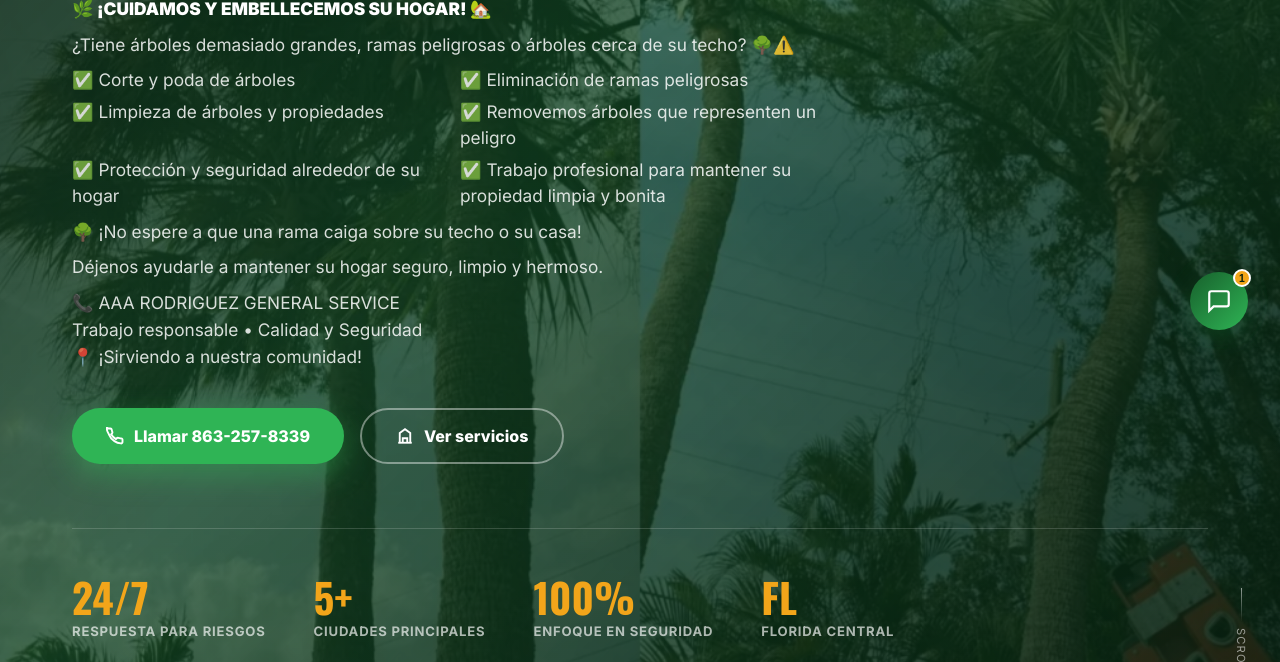
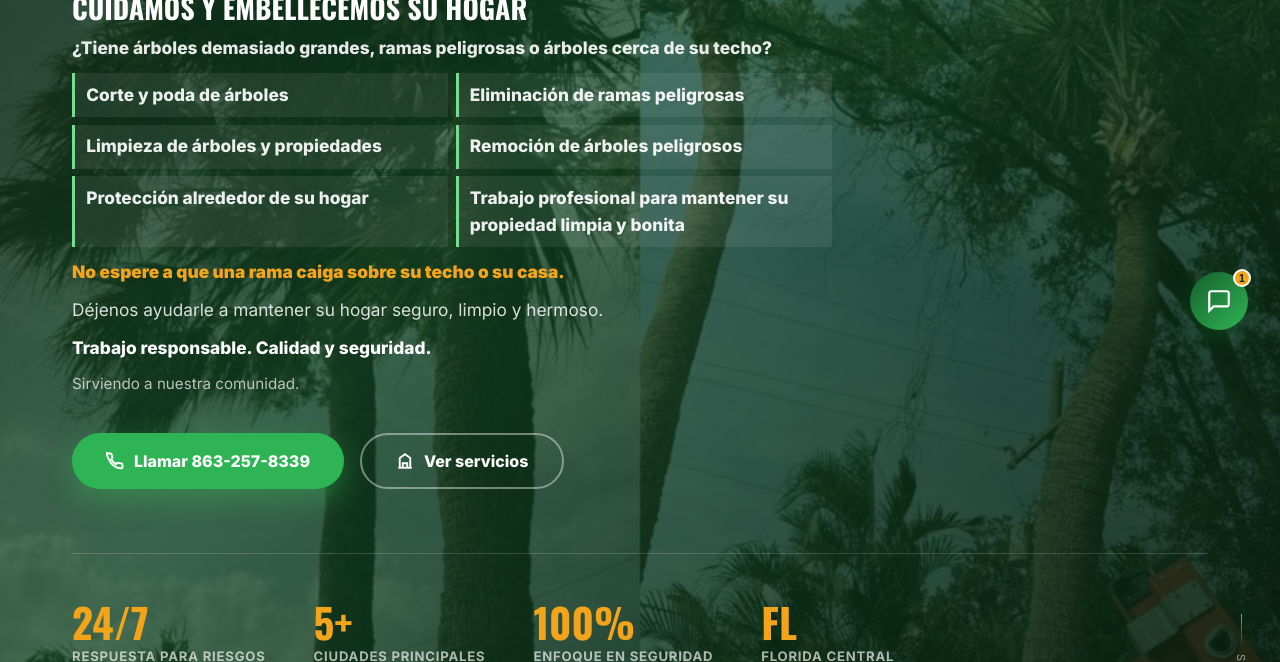
Before and after one commit to julioolivodeveloper/aaa-rodriguez-general-services, a plain HTML site: page index.html in a window 1280 px wide. Shown: the part 438-1100 px from the top of the page. Drawn offline with nearby package versions, Linux system fonts and the light colour scheme.

Commit message:
Refine home hero service message

```diff
--- a/index.html
+++ b/index.html
@@ -314,7 +314,7 @@
     .hero-message {
       max-width: 760px;
       display: grid;
-      gap: 0.55rem;
+      gap: 0.7rem;
       font-size: clamp(0.92rem, 1.55vw, 1.08rem);
       line-height: 1.55;
     }
@@ -328,6 +328,25 @@
     .hero-message-lead {
       color: white;
       font-weight: 900;
+    }
+
+    .hero-message-brand {
+      font-size: 0.82rem;
+      letter-spacing: 0.16em;
+      text-transform: uppercase;
+      color: var(--leaf-300);
+    }
+
+    .hero-message-lead {
+      font-family: 'Oswald', sans-serif;
+      font-size: clamp(1.28rem, 2.5vw, 1.75rem);
+      line-height: 1.14;
+      text-transform: uppercase;
+    }
+
+    .hero-message-question {
+      color: rgba(255,255,255,0.9);
+      font-weight: 800;
     }
 
     .hero-message-list {
@@ -335,11 +354,31 @@
       padding: 0;
       display: grid;
       grid-template-columns: repeat(2, minmax(0, 1fr));
-      gap: 0.28rem 1rem;
+      gap: 0.45rem;
     }
 
     .hero-message-list li {
       min-width: 0;
+      padding: 0.55rem 0.7rem;
+      border-left: 3px solid var(--leaf-300);
+      background: rgba(255,255,255,0.08);
+      color: rgba(255,255,255,0.92);
+      font-weight: 800;
+    }
+
+    .hero-message-alert {
+      color: var(--safety);
+      font-weight: 900;
+    }
+
+    .hero-message-footer {
+      color: white;
+      font-weight: 800;
+    }
+
+    .hero-message-meta {
+      color: rgba(255,255,255,0.7);
+      font-size: 0.88em;
     }
 
     .hero-buttons {
@@ -2260,11 +2299,14 @@
       .hero-title .typewriter-line { min-height: 2.25em; }
       .hero-message {
         font-size: 0.8rem;
-        line-height: 1.31;
-        gap: 0.26rem;
+        line-height: 1.35;
+        gap: 0.42rem;
         margin-bottom: 1.2rem;
       }
-      .hero-message-list { gap: 0.16rem; }
+      .hero-message-brand { font-size: 0.68rem; }
+      .hero-message-lead { font-size: 1.08rem; }
+      .hero-message-list { gap: 0.32rem; }
+      .hero-message-list li { padding: 0.42rem 0.55rem; }
       .contact-form { padding: 1.5rem; }
     }
 
@@ -2319,20 +2361,21 @@
     </h1>
 
     <div class="hero-subtitle hero-message">
-      <p class="hero-message-brand">🌳 AAA RODRIGUEZ GENERAL SERVICES 🌳</p>
-      <p class="hero-message-lead">🌿 ¡CUIDAMOS Y EMBELLECEMOS SU HOGAR! 🏡</p>
-      <p>¿Tiene árboles demasiado grandes, ramas peligrosas o árboles cerca de su techo? 🌳⚠️</p>
+      <p class="hero-message-brand">AAA Rodriguez General Services</p>
+      <p class="hero-message-lead">Cuidamos y embellecemos su hogar</p>
+      <p class="hero-message-question">¿Tiene árboles demasiado grandes, ramas peligrosas o árboles cerca de su techo?</p>
       <ul class="hero-message-list">
-        <li>✅ Corte y poda de árboles</li>
-        <li>✅ Eliminación de ramas peligrosas</li>
-        <li>✅ Limpieza de árboles y propiedades</li>
-        <li>✅ Removemos árboles que representen un peligro</li>
-        <li>✅ Protección y seguridad alrededor de su hogar</li>
-        <li>✅ Trabajo profesional para mantener su propiedad limpia y bonita</li>
+        <li>Corte y poda de árboles</li>
+        <li>Eliminación de ramas peligrosas</li>
+        <li>Limpieza de árboles y propiedades</li>
+        <li>Remoción de árboles peligrosos</li>
+        <li>Protección alrededor de su hogar</li>
+        <li>Trabajo profesional para mantener su propiedad limpia y bonita</li>
       </ul>
-      <p>🌳 ¡No espere a que una rama caiga sobre su techo o su casa!</p>
+      <p class="hero-message-alert">No espere a que una rama caiga sobre su techo o su casa.</p>
       <p>Déjenos ayudarle a mantener su hogar seguro, limpio y hermoso.</p>
-      <p>📞 AAA RODRIGUEZ GENERAL SERVICE<br>Trabajo responsable • Calidad y Seguridad<br>📍 ¡Sirviendo a nuestra comunidad!</p>
+      <p class="hero-message-footer">Trabajo responsable. Calidad y seguridad.</p>
+      <p class="hero-message-meta">Sirviendo a nuestra comunidad.</p>
     </div>
 
     <div class="hero-buttons">
--- a/site-translator.js
+++ b/site-translator.js
@@ -152,20 +152,17 @@
     'tu patio limpio y seguro': 'your clean and safe yard',
     'tu hogar antes del daño': 'your home before damage happens',
     'tu familia en Florida Central': 'your family in Central Florida',
-    '🌳 AAA RODRIGUEZ GENERAL SERVICES 🌳': '🌳 AAA RODRIGUEZ GENERAL SERVICES 🌳',
-    '🌿 ¡CUIDAMOS Y EMBELLECEMOS SU HOGAR! 🏡': '🌿 WE CARE FOR AND BEAUTIFY YOUR HOME! 🏡',
-    '¿Tiene árboles demasiado grandes, ramas peligrosas o árboles cerca de su techo? 🌳⚠️': 'Do you have oversized trees, dangerous branches, or trees near your roof? 🌳⚠️',
-    '✅ Corte y poda de árboles': '✅ Tree cutting and trimming',
-    '✅ Eliminación de ramas peligrosas': '✅ Removal of dangerous branches',
-    '✅ Limpieza de árboles y propiedades': '✅ Tree and property cleanup',
-    '✅ Removemos árboles que representen un peligro': '✅ We remove trees that represent a danger',
-    '✅ Protección y seguridad alrededor de su hogar': '✅ Protection and safety around your home',
-    '✅ Trabajo profesional para mantener su propiedad limpia y bonita': '✅ Professional work to keep your property clean and beautiful',
-    '🌳 ¡No espere a que una rama caiga sobre su techo o su casa!': '🌳 Do not wait for a branch to fall on your roof or home!',
+    'Cuidamos y embellecemos su hogar': 'We care for and beautify your home',
+    '¿Tiene árboles demasiado grandes, ramas peligrosas o árboles cerca de su techo?': 'Do you have oversized trees, dangerous branches, or trees near your roof?',
+    'Eliminación de ramas peligrosas': 'Removal of dangerous branches',
+    'Limpieza de árboles y propiedades': 'Tree and property cleanup',
+    'Remoción de árboles peligrosos': 'Removal of dangerous trees',
+    'Protección alrededor de su hogar': 'Protection around your home',
+    'Trabajo profesional para mantener su propiedad limpia y bonita': 'Professional work to keep your property clean and beautiful',
+    'No espere a que una rama caiga sobre su techo o su casa.': 'Do not wait for a branch to fall on your roof or home.',
     'Déjenos ayudarle a mantener su hogar seguro, limpio y hermoso.': 'Let us help you keep your home safe, clean, and beautiful.',
-    '📞 AAA RODRIGUEZ GENERAL SERVICE': '📞 AAA RODRIGUEZ GENERAL SERVICE',
-    'Trabajo responsable • Calidad y Seguridad': 'Responsible work • Quality and Safety',
-    '📍 ¡Sirviendo a nuestra comunidad!': '📍 Serving our community!',
+    'Trabajo responsable. Calidad y seguridad.': 'Responsible work. Quality and safety.',
+    'Sirviendo a nuestra comunidad.': 'Serving our community.',
     'árboles seguros|patios limpios|propiedades cuidadas|Florida Central': 'safe trees|clean yards|well cared for properties|Central Florida',
     'AAA Rodriguez|poda segura|limpieza de patios|trabajos reales': 'AAA Rodriguez|safe trimming|yard cleanup|real jobs',
     'en Lakeland|en Orlando|en Tampa|en Kissimmee|en Florida Central': 'in Lakeland|in Orlando|in Tampa|in Kissimmee|in Central Florida',
```
